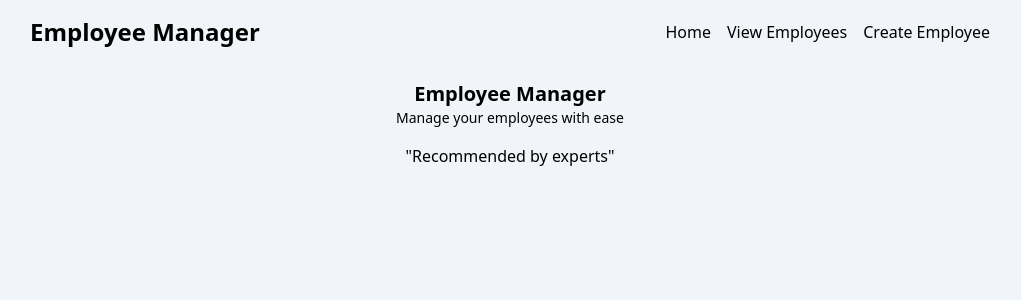
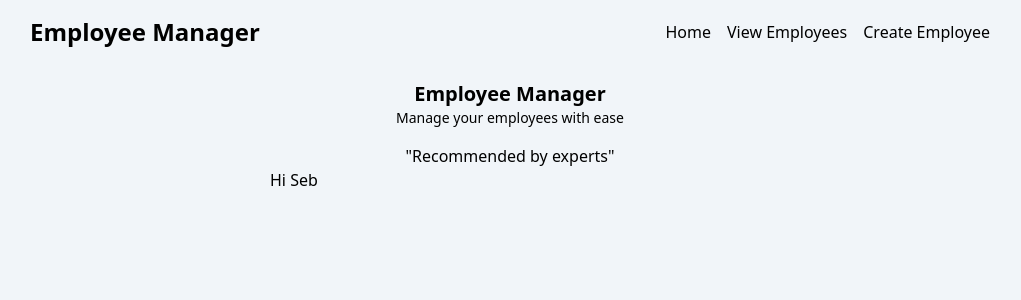
Before and after one commit to Mederer/employee-manager-web, a React (Vite) app: page / in a window 1280 px wide. Shown: the top 300 px of the page, without its empty margins (130-1151 px from the left). Built offline with nearby package versions, Linux system fonts and the light colour scheme.

Commit message:
feat: test

```diff
--- a/src/components/HomeScreen.tsx
+++ b/src/components/HomeScreen.tsx
@@ -5,6 +5,7 @@ function HomeScreen() {
         <div className="mx-auto hover:scale-105 transition-transform">
             <HeroTitle title="Employee Manager" subtitle="Manage your employees with ease" />
             <div className="text-center mt-4">"Recommended by experts"</div>
+            <div>Hi Seb</div>
         </div>
     );
 }
```
